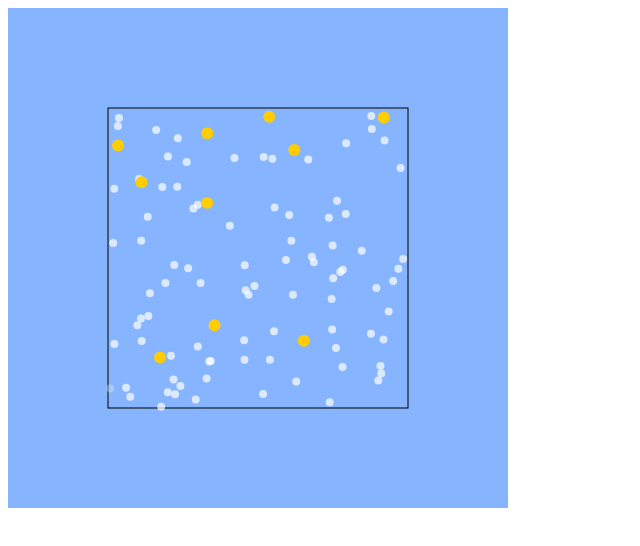
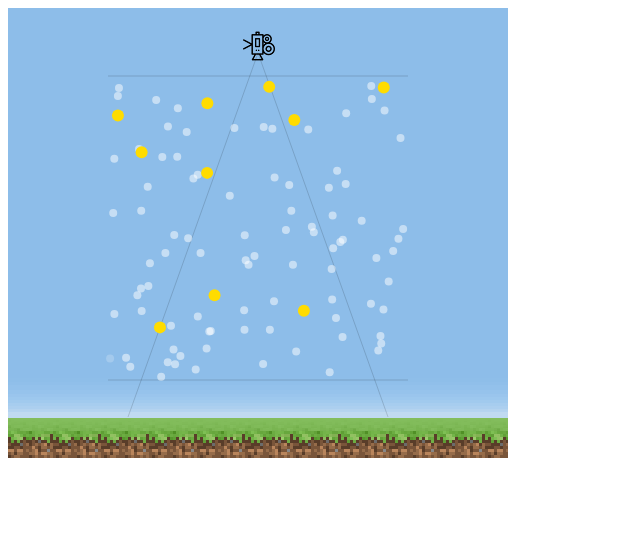
Before and after one commit to Trufi/static, a plain HTML site: page snow-prev/index.html in a window 1280 px wide. Shown: the whole page, without its empty margins (0-640 px from the left). Drawn offline with Linux system fonts and the light colour scheme.

Commit message:
Prettify side demo

```diff
--- a/snow-prev/index.html
+++ b/snow-prev/index.html
@@ -5,9 +5,26 @@
         <meta name="viewport" content="width=device-width, initial-scale=1.0" />
         <meta http-equiv="X-UA-Compatible" content="ie=edge" />
         <title>snow preview</title>
+        <style>
+            #snow-side-1 {
+                background: #8dbde9 url(grass.png) left bottom repeat-x;
+            }
+            #snow-side-1-outer {
+                position: absolute;
+            }
+            #snow-side-1-camera {
+                position: absolute;
+                display: none;
+            }
+        </style>
     </head>
     <body>
-        <canvas id="snow-side-1"></canvas>
+        <div id="snow-side-1-outer">
+            <canvas id="snow-side-1"></canvas>
+            <img id="snow-side-1-camera" src="./video-camera.png" alt="">
+        </div>
         <script src="./index.js"></script>
     </body>
-</html>
+    <div>
+    </html>
+</div>
--- a/snow-prev/index.js
+++ b/snow-prev/index.js
@@ -11,7 +11,7 @@ const canvas = document.getElementById('snow-side-1');
 
 const ctx = canvas.getContext('2d');
 
-const size = [500, 500];
+const size = [500, 450];
 
 [canvas.width, canvas.height] = size;
 
@@ -19,8 +19,8 @@ const velocity = [-5, 30]; // pixels in second
 const velocityDelta = [4, 10];
 
 const snowBounds = [
-    [100, 100],
-    [400, 400],
+    [100, 70],
+    [400, 370],
 ];
 
 const repeatSnow = true;
@@ -47,7 +47,7 @@ for (let i = 0; i < flakesNumber; i++) {
                   randomFromTo(velocity[0] - velocityDelta[0], velocity[0] + velocityDelta[0]),
                   randomFromTo(velocity[1] - velocityDelta[1], velocity[1] + velocityDelta[1]),
               ],
-        color: colored ? [255, 205, 0] : [255, 255, 255],
+        color: colored ? [255, 220, 0] : [255, 255, 255],
         radius: colored ? 6 : 4,
         alpha: 1,
         translated: undefined,
@@ -106,7 +106,7 @@ function updatePoint(point, dt, now) {
 
         if (!point.colored) {
             const threshold = 5;
-            point.alpha = 0.7;
+            point.alpha = 0.5;
 
             const distanceToLeftBound = Math.abs(snowBounds[0][0] - point.coords[0]);
             const distanceToRightBound = Math.abs(snowBounds[1][0] - point.coords[0]);
@@ -116,7 +116,27 @@ function updatePoint(point, dt, now) {
                 point.alpha *= distanceToRightBound / threshold;
             }
         }
+    } else {
+        point.coords = [nextX, nextY];
     }
+}
+
+/** @type {HTMLImageElement} */
+const cameraImg = document.getElementById('snow-side-1-camera');
+function updateCameraPosition() {
+    if (!cameraImg) {
+        return;
+    }
+    cameraImg.style.display = 'block';
+    cameraImg.style.left = `${Math.round(
+        snowBounds[0][0] + (snowBounds[1][0] - snowBounds[0][0]) / 2 - cameraImg.width / 2,
+    ) + 1}px`;
+    cameraImg.style.top = `${Math.round(snowBounds[0][1] - cameraImg.height - 16)}px`;
+}
+if (cameraImg.complete) {
+    updateCameraPosition();
+} else {
+    cameraImg.addEventListener('load', updateCameraPosition);
 }
 
 let prevTime = Date.now();
@@ -125,19 +145,38 @@ function render() {
     const now = Date.now();
     const dt = now - prevTime;
 
+    ctx.clearRect(0, 0, size[0], size[1]);
+
     // #86b4ff
     // #4a7bc9
-    ctx.fillStyle = '#86b4ff';
-    ctx.fillRect(0, 0, size[0], size[1]);
+    // ctx.fillStyle = 'rgba(255, 255, 255, 0.1)';
+    // ctx.fillStyle = '#86b4ff';
+    // ctx.fillRect(0, 0, size[0], size[1]);
 
     // ctx.strokeRect(0, 0, size[0], size[1]);
 
-    ctx.strokeRect(
-        snowBounds[0][0],
-        snowBounds[0][1],
-        snowBounds[1][0] - snowBounds[0][0],
-        snowBounds[1][1] - snowBounds[0][1],
-    );
+    // ctx.strokeRect(
+    //     snowBounds[0][0],
+    //     snowBounds[0][1],
+    //     snowBounds[1][0] - snowBounds[0][0],
+    //     snowBounds[1][1] - snowBounds[0][1],
+    // );
+
+    ctx.strokeStyle = 'rgba(0, 0, 0, 0.15)';
+    ctx.beginPath();
+    ctx.moveTo(snowBounds[0][0], snowBounds[0][1] - 2);
+    ctx.lineTo(snowBounds[1][0], snowBounds[0][1] - 2);
+    ctx.moveTo(snowBounds[0][0], snowBounds[1][1] + 2);
+    ctx.lineTo(snowBounds[1][0], snowBounds[1][1] + 2);
+    ctx.stroke();
+
+    ctx.strokeStyle = 'rgba(0, 0, 0, 0.15)';
+    ctx.beginPath();
+    const centerX = Math.round(snowBounds[0][0] + (snowBounds[1][0] - snowBounds[0][0]) / 2);
+    ctx.moveTo(centerX - 130, size[1] - 41);
+    ctx.lineTo(centerX, snowBounds[0][1] - 25);
+    ctx.lineTo(centerX + 130, size[1] - 41);
+    ctx.stroke();
 
     points.forEach((point) => {
         updatePoint(point, dt, now);
@@ -147,6 +186,7 @@ function render() {
         ctx.beginPath();
         ctx.arc(coords[0], coords[1], point.radius, 0, 2 * Math.PI);
         ctx.fill();
+        // ctx.fillRect(coords[0], coords[1], point.radius * 2, point.radius * 2);
     });
 
     prevTime = now;
```
Also changed, not shown: snow-prev/forrest.jpg (deleted), snow-prev/grass.png (added), snow-prev/video-camera.png (added).
